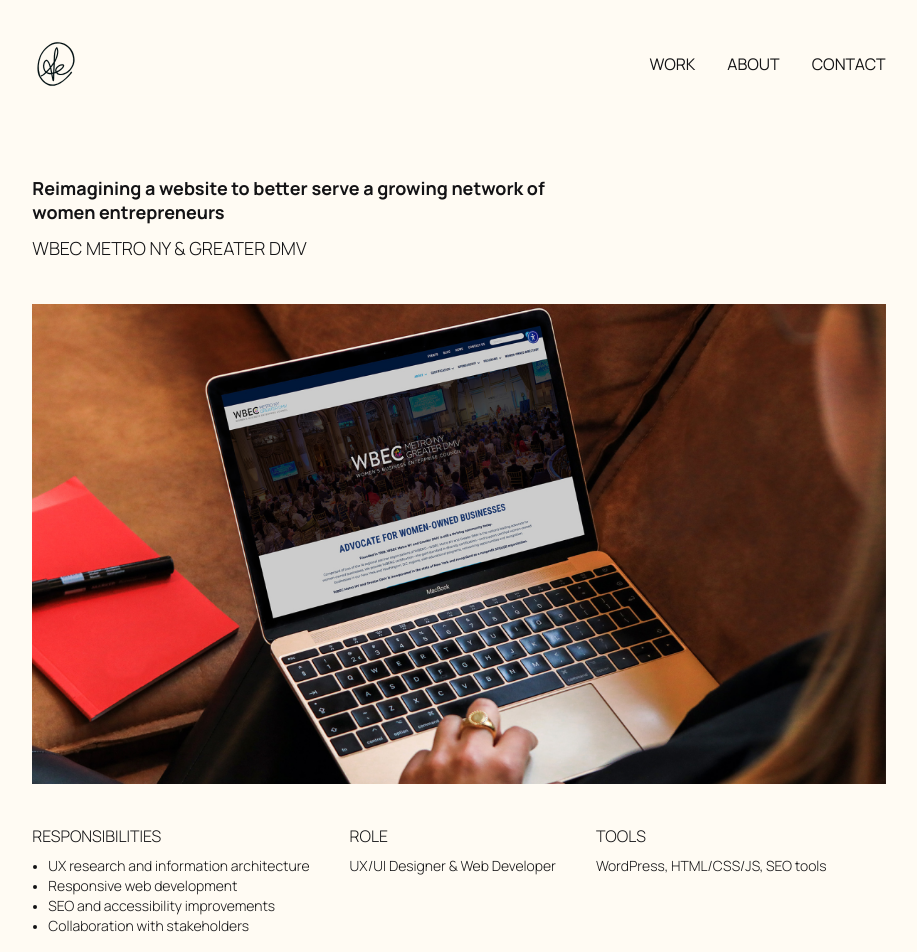
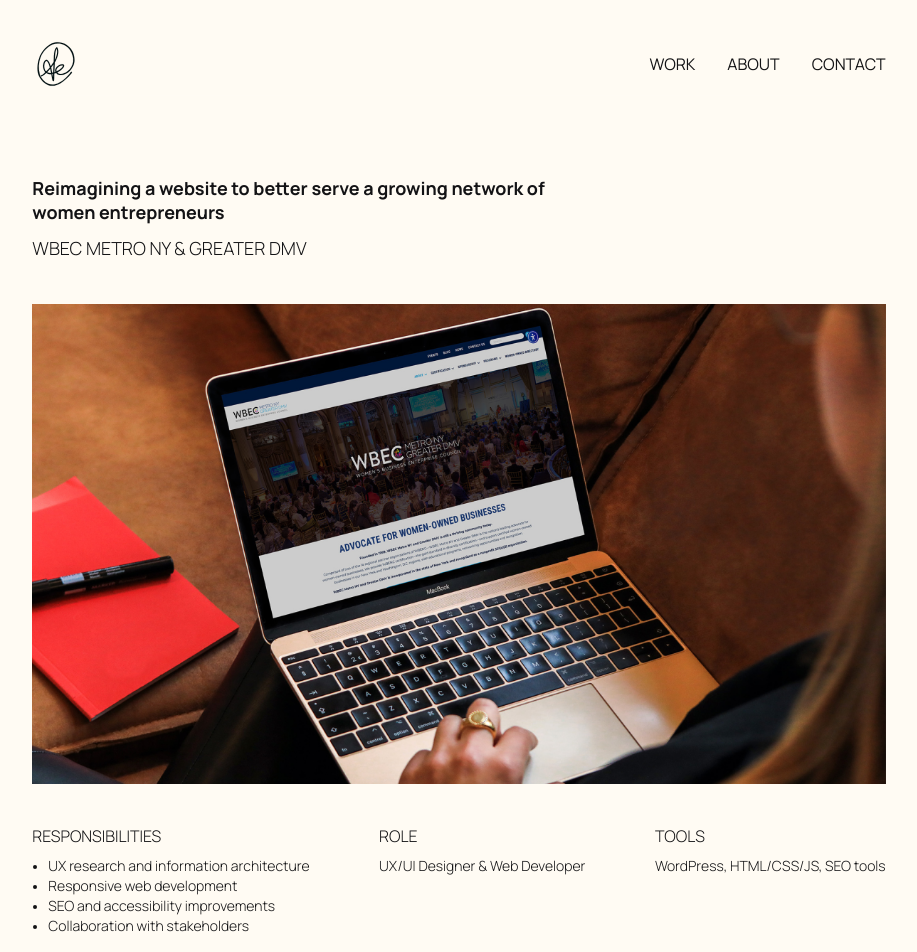
Before and after one commit to aescaba/portfolio, a Next.js app: page /work/wbecnydmv in a window 1280 px wide. Shown: the top 952 px of the page, without its empty margins (181-1098 px from the left). Built offline with nearby package versions, Linux system fonts and the light colour scheme.

Commit message:
justify work metadata content

```diff
--- a/components/work/workmetadata.js
+++ b/components/work/workmetadata.js
@@ -14,7 +14,7 @@ export default function WorkMetadata({ responsibilities, role, tools }) {
     */
 
     return (
-        <div class="flex flex-col lg:flex-row gap-10 mb-10">
+        <div class="flex flex-col lg:flex-row justify-between mb-10">
 
             <TextBlock
                 numCols = "3"
```
